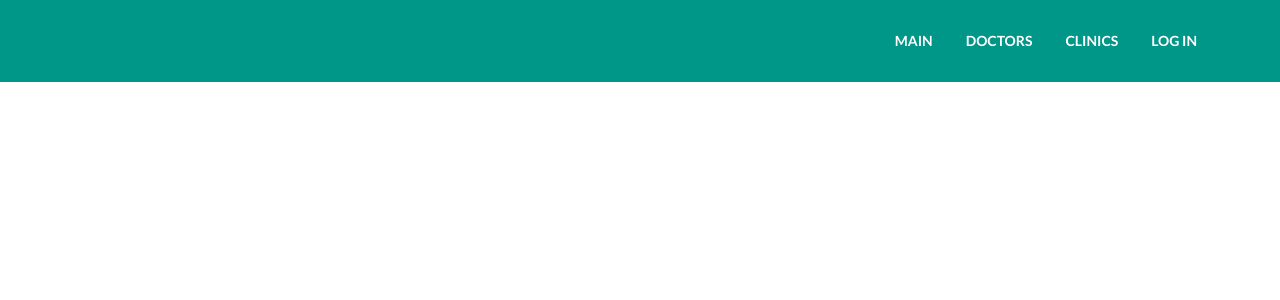
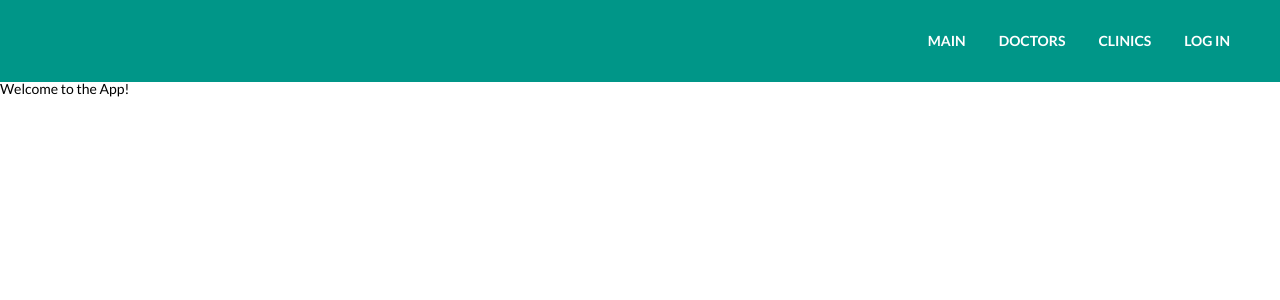
Before and after one commit to PandaLeg/Health-algorithm-frontend, a Vue app: page / in a window 1280 px wide. Shown: the top 300 px of the page. Built offline with nearby package versions, Linux system fonts and the light colour scheme.

Commit message:
fixed options api and added toggle

```diff
--- a/src/assets/scss/header.scss
+++ b/src/assets/scss/header.scss
@@ -1,6 +1,6 @@
 .header {
   position: fixed;
-  z-index: 100;
+  z-index: 50;
   width: 100%;
   background-color: $darkGreen;
 
@@ -33,7 +33,7 @@
       overflow: auto;
       padding: 70px 10px 30px;
       text-align: center;
-      background-color: rgba(255, 255, 255, 0.95);
+      background-color: rgba(0, 0, 0, 0.8);
       transform: translate(0, -100%);
       transition: transform 0.5s ease;
 
@@ -44,6 +44,14 @@
   }
 
   &__list {
+    li {
+      margin: 0 0 30px 0;
+
+      &:last-child {
+        margin: 0;
+      }
+    }
+
     @media screen and (min-width: $md3+px) {
       display: flex;
 
@@ -63,6 +71,10 @@
       &:hover {
         color: $golden;
       }
+    }
+
+    @media (max-width: $md3+px) {
+      font-size: 30px;
     }
   }
 
--- a/src/assets/scss/style.scss
+++ b/src/assets/scss/style.scss
@@ -55,11 +55,13 @@ body {
 }
 
 /* CONNECTING UI FILES OF PAGE STYLES AND ELEMENTS */
-@import "src/assets/scss/header.scss";
+//@import "src/assets/scss/header.scss";
 
 /* MAIN UNIT */
 
 .page {
-  padding: 50px 0 0 0;
+  padding: 82px 0 0 0;
+  width: 100%;
+  height: 100%;
   flex: 1 1 auto;
 }
--- a/src/components/navbar/TheNavbar.vue
+++ b/src/components/navbar/TheNavbar.vue
@@ -2,17 +2,57 @@
     <header class="header">
         <div class="header__content">
             <nav class="header__menu menu">
-                <div class="menu__icon icon-menu">
+                <div
+                    class="menu__icon icon-menu"
+                    :class="active"
+                    @click="changeStateBurger"
+                >
                     <span></span>
                     <span></span>
                     <span></span>
                 </div>
-                <div class="menu__body">
+                <div
+                    class="menu__body"
+                    :class="active"
+                    @click="changeStateBurger"
+                >
                     <ul class="menu__list">
-                        <li><a href="#" class="menu__link">Main</a></li>
-                        <li><a href="#" class="menu__link">Doctors</a></li>
-                        <li><a href="#" class="menu__link">Clinics</a></li>
-                        <li><a href="#" class="menu__link">Log In</a></li>
+                        <li>
+                            <router-link
+                                :to="{name: routesNames.home.name}"
+                                class="menu__link"
+                                @click="changeStateBurger"
+                            >
+                                Main
+                            </router-link>
+                        </li>
+                        <li>
+                            <router-link
+                                :to="{name: routesNames.home.name}"
+                                class="menu__link"
+                                @click="changeStateBurger"
+                            >
+                                Doctors
+                            </router-link>
+                        </li>
+                        <li>
+                            <router-link
+                                :to="{name: routesNames.home.name}"
+                                class="menu__link"
+                                @click="changeStateBurger"
+                            >
+                                Clinics
+                            </router-link>
+                        </li>
+                        <li>
+                            <router-link
+                                :to="{name: routesNames.home.name}"
+                                class="menu__link"
+                                @click="changeStateBurger"
+                            >
+                                Log in
+                            </router-link>
+                        </li>
                     </ul>
                 </div>
             </nav>
@@ -21,8 +61,33 @@
 </template>
 
 <script>
+import routesNames from "../../router/routesNames";
+
 export default {
-    name: "TheNavbar"
+    name: "TheNavbar",
+    data() {
+        return {
+            isActive: false,
+        }
+    },
+    computed: {
+        routesNames() {
+            return routesNames
+        },
+        active() {
+            return {
+                active: this.isActive,
+            }
+        }
+    },
+    methods: {
+        changeStateBurger() {
+            this.isActive = !this.isActive
+
+            const body = document.body
+            body.classList.toggle('lock')
+        }
+    }
 }
 </script>
 
--- a/src/index.html
+++ b/src/index.html
@@ -3,7 +3,7 @@
 <head>
     <meta charset="UTF-8">
     <title>HealthAlgorithm</title>
-    <meta name="viewport" content="width=device-width, initial-scale=1">
+    <meta name="viewport" content="width=device-width, initial-scale=1.0">
 </head>
 <body>
 <div id="app"></div>
--- a/src/pages/App.vue
+++ b/src/pages/App.vue
@@ -1,6 +1,6 @@
 <template>
     <div class="wrapper">
-        <TheNavbar />
+        <TheNavbar/>
         <main class="page">
             <router-view></router-view>
         </main>
@@ -19,5 +19,11 @@ export default {
 </script>
 
 <style lang="scss">
+@import "src/assets/scss/variables.scss";
 @import "/src/assets/scss/style.scss";
+
+#app {
+  height: 100%;
+}
+
 </style>
--- a/src/router/index.js
+++ b/src/router/index.js
@@ -5,7 +5,7 @@ const routes = [
     {
         path: '/',
         name: routesNames.home.name,
-        component: () => import('../pages/Home.vue')
+        component: () => import(/* webpackChunkName: "Home" */ '../pages/Home.vue')
     }
 ]
 
--- a/webpack.config.js
+++ b/webpack.config.js
@@ -36,7 +36,7 @@ module.exports = {
     },
     output: {
         filename: filename('js'),
-        path: path.resolve(__dirname, './dist'),
+        path: path.resolve(__dirname, 'dist'),
         chunkFilename: filename('js'),
         publicPath: (isDev ? '' : './')
     },
@@ -101,7 +101,7 @@ module.exports = {
         new webpack.DefinePlugin({
             'process.env': {},
             __VUE_PROD_DEVTOOLS__: false,
-            __VUE_OPTIONS_API__: false
+            __VUE_OPTIONS_API__: true
         })
     ]
 }
```
